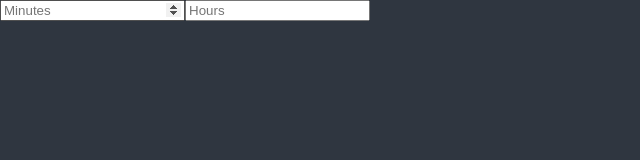
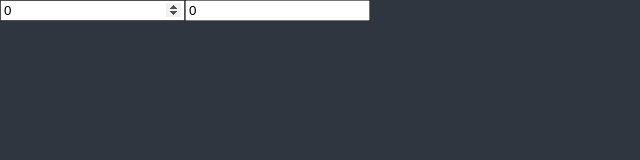
Before and after one commit to Chanwoo-Jeong/ReactJsMaster, a React (Create React App) app in the folder todolist/: page / in a window 1280 px wide. Shown: the top 160 px of the page, without its empty margins (0-640 px from the left). Built offline with nearby package versions, Linux system fonts and the light colour scheme.

Commit message:
[ feat ] : minutes convert hours

```diff
--- a/todolist/src/TrelloComponents/Selectors.tsx
+++ b/todolist/src/TrelloComponents/Selectors.tsx
@@ -1,8 +1,19 @@
+import { useRecoilState, useRecoilValue } from "recoil";
+import { hourSelector, minuteState } from "./atoms";
+
 function Selectors() {
+  const [minutes , setMinutes] = useRecoilState(minuteState);
+
+    const onMinutesChange = (e: React.FormEvent<HTMLInputElement>) =>{
+        setMinutes(Number(e.currentTarget.value))
+    }
+
+    const hours = useRecoilValue(hourSelector);
+
   return (
     <>
-      <input type="number" placeholder="Minutes" />
-      <input type="number" placeholder="Hours" />
+      <input value={minutes} onChange={onMinutesChange} type="number" placeholder="Minutes" />
+      <input value={hours} type="number" placeholder="Hours" />
     </>
   );
 }
--- /dev/null
+++ b/todolist/src/TrelloComponents/atoms.tsx
@@ -0,0 +1,14 @@
+import { atom, selector } from "recoil";
+
+export const minuteState = atom({
+  key: "minutes",
+  default: 0,
+});
+
+export const hourSelector = selector({
+  key: "hours",
+  get: ({ get }) => {
+    const minutes = get(minuteState);
+    return minutes / 60;
+  },
+});
```
